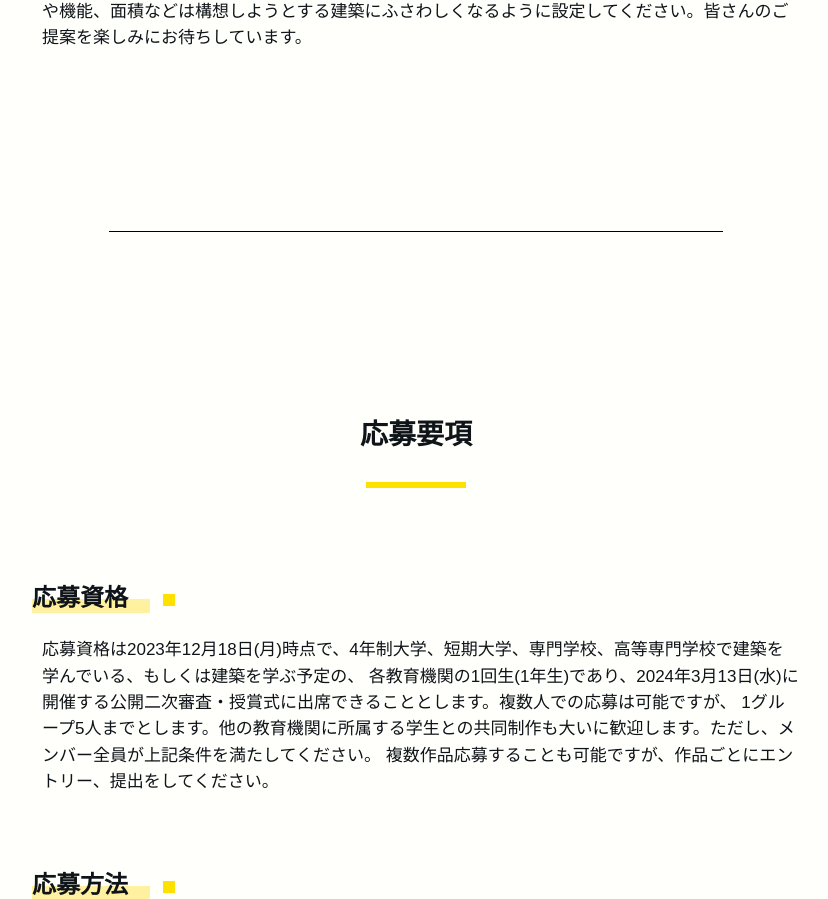
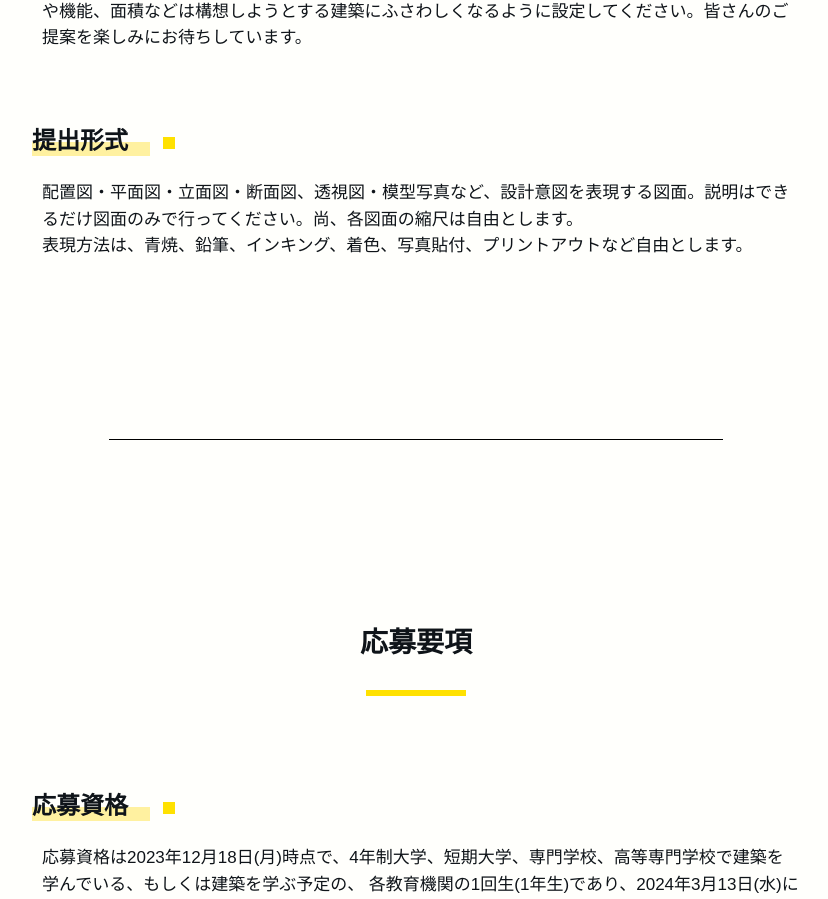
Before and after one commit to HornCake/GLsite, a Nuxt app: page / in a window 1280 px wide. Shown: the part 2780-3679 px from the top of the page, without its empty margins (224-1052 px from the left). Built offline with nearby package versions, Linux system fonts and the light colour scheme.

Commit message:
[fix] Fix sentences 4

```diff
--- a/components/OTheme.vue
+++ b/components/OTheme.vue
@@ -10,6 +10,11 @@
         <br />希望にあふれた未来を構想する基準線となり、善・正義・欲望・価値・所有・美・力など、建築行為の基盤となる衝動を受け止めるのもまた、グラウンドレベルです。右や左というよりも、天と地へ向かう垂直方向へ想像力を広げ、テレストリアル（地球上）の建築を構想するきっかけとしても良いでしょう。
       </p>
       <p>これからの時代に繋がる、おおらかで鋭い「グラウンドレベルの建築」を構想してください。敷地や機能、面積などは構想しようとする建築にふさわしくなるように設定してください。皆さんのご提案を楽しみにお待ちしています。</p>
+      <h3>提出形式</h3>
+      <p>
+        配置図・平面図・立面図・断面図、透視図・模型写真など、設計意図を表現する図面。説明はできるだけ図面のみで行ってください。尚、各図面の縮尺は自由とします。<br />
+        表現方法は、青焼、鉛筆、インキング、着色、写真貼付、プリントアウトなど自由とします。
+      </p>
     </section>
   </section>
 </template>
```
